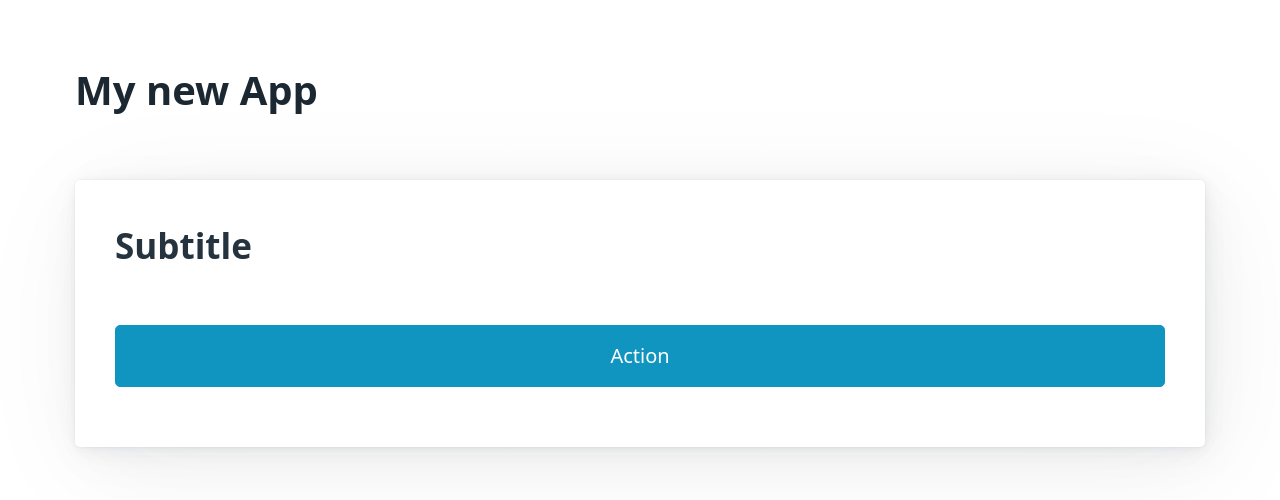
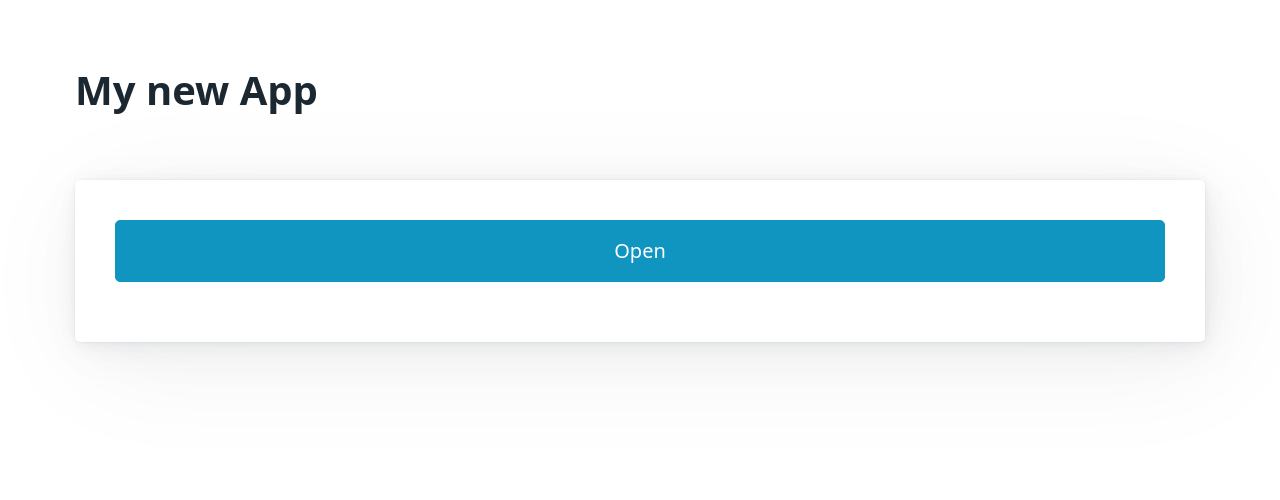
Before and after one commit to josenaldo/vite-js-react-minimal, a React (Vite) app: page / in a window 1280 px wide. Shown: the top 500 px of the page. Built offline with nearby package versions, Linux system fonts and the light colour scheme.

Commit message:
:sparkles: feat: Correction of tests

```diff
--- a/src/App.jsx
+++ b/src/App.jsx
@@ -1,17 +1,37 @@
 import React from 'react'
+
+import Togglable from '@/components/Togglable'
+import Alert from '@/components/Alert'
+import { ALERT_TYPE } from '@/components/Alert'
+
 import './App.css'
 
 function App() {
+  const [message, setMessage] = React.useState(null)
+
+  const showMessage = () => {
+    setMessage({
+      type: ALERT_TYPE.SUCCESS,
+      content: 'This is a success message',
+    })
+  }
+
+  const hideMessage = () => {
+    setMessage(null)
+  }
+
   return (
     <div className="container">
       <main>
+        <Alert message={message} setMessage={hideMessage} />
+
         <h1>My new App</h1>
-        <article>
+        <Togglable buttonLabel="Open">
           <h2>Subtitle</h2>
           <div className="grid">
-            <button onClick={() => console.log('Test')}>Action</button>
+            <button onClick={showMessage}>Action</button>
           </div>
-        </article>
+        </Togglable>
       </main>
     </div>
   )
--- a/src/components/Alert.css
+++ b/src/components/Alert.css
@@ -4,7 +4,7 @@
   margin-bottom: 1rem;
 }
 
-.close-btn {
+.close-button {
   margin-left: 15px;
   font-weight: bold;
   float: right;
@@ -14,17 +14,17 @@
   transition: 0.3s;
 }
 
-.close-btn:hover {
+.close-button:hover {
   color: rgba(0, 0, 0, 0.5) !important;
   transform: scale(1.2) !important;
   transition: 0.3s;
 }
 
-.close-btn:focus {
+.close-button:focus {
   outline: none;
 }
 
-.close-btn:active {
+.close-button:active {
   transition: 0.3s;
   transform: scale(0.9) !important;
 }
--- a/src/components/Alert.jsx
+++ b/src/components/Alert.jsx
@@ -8,6 +8,27 @@ const ALERT_TYPE = {
   INFO: 'info',
 }
 
+/**
+ * Component that renders a message alert.
+ *
+ * @component
+ *
+ * @param {Object} props - The props object.
+ * @param {Object} props.message - The message object to display.
+ * @param {string} props.message.type - The type of the message (success, error, or info).
+ * @param {string} props.message.content - The main content of the message.
+ * @param {string} [props.message.details] - Additional details about the message.
+ * @param {Object} [props.message.error] - The error object associated with the message.
+ * @param {number} [props.message.error.statusCode] - The HTTP status code of the error.
+ * @param {string} [props.message.error.errorMessage] - The error message.
+ * @param {string} [props.message.error.errorDetails] - Additional details about the error.
+ * @param {function} props.setMessage - The function to call when the alert is closed.
+ *
+ * @returns {JSX.Element|null} - The rendered message alert, or null if no message is provided.
+ *
+ * @example
+ * <Alert message={{ type: 'success', content: 'The operation was successful' }} setMessage={setMessage} />
+ */
 const Alert = ({ message, setMessage }) => {
   const timeoutRef = React.useRef()
 
@@ -29,7 +50,7 @@ const Alert = ({ message, setMessage }) => {
 
   return (
     <div className={`alert alert-${message.type}`} role="alert">
-      <span className="close-btn" onClick={closeAlert} role="button">
+      <span className="close-button" onClick={closeAlert}>
         &times;
       </span>
       <p className="alert-title">{message.content}</p>
--- a/src/components/FormattedDate.jsx
+++ b/src/components/FormattedDate.jsx
@@ -12,7 +12,7 @@ import { utcToZonedTime } from 'date-fns-tz'
  * @param {Object} props - The props object.
  * @param {string} props.dateString - The ISO 8601 date string to format and display.
  *
- * @returns {JSX.Element} - The rendered <time> element containing the formatted date.
+ * @returns {JSX.Element} - The rendered <time> element containing the formatted date, or null if no dateString is provided.
  *
  * @example
  * <FormattedDate dateString="2022-03-17T14:30:00.000Z" />
--- a/src/components/Togglable.jsx
+++ b/src/components/Togglable.jsx
@@ -2,15 +2,16 @@ import React from 'react'
 import PropTypes from 'prop-types'
 
 /**
- * A reusable component for toggling the visibility of child components
+ * A reusable component for toggling the visibility of child components on a page.
  *
  * @component
  * @param {Object} props - The props object
  * @param {string} props.buttonLabel - The label for the toggle button
  * @param {React.ReactNode} props.children - The child components to be toggled
+ * @param {React.Ref} refs - The ref object passed to the component
  * @return {JSX.Element} - The rendered component
  */
-const Togglable = React.forwardRef((props, refs) => {
+const Togglable = React.forwardRef(({ buttonLabel, children }, refs) => {
   const [visible, setVisible] = React.useState(false)
 
   React.useImperativeHandle(refs, () => {
@@ -26,7 +27,7 @@ const Togglable = React.forwardRef((props, refs) => {
   if (!visible) {
     return (
       <article>
-        <button onClick={toggleVisibility}>{props.buttonLabel}</button>
+        <button onClick={toggleVisibility}>{buttonLabel}</button>
       </article>
     )
   }
@@ -34,7 +35,7 @@ const Togglable = React.forwardRef((props, refs) => {
   return (
     <article>
       <div>
-        {props.children}
+        {children}
         <button className="cancel-button secondary" onClick={toggleVisibility}>
           Cancel
         </button>
@@ -48,6 +49,7 @@ Togglable.displayName = 'Togglable'
 Togglable.propTypes = {
   buttonLabel: PropTypes.string.isRequired,
   children: PropTypes.node.isRequired,
+  ref: PropTypes.object,
 }
 
 export default Togglable
--- a/src/styles/root.css
+++ b/src/styles/root.css
@@ -1,10 +1,5 @@
 /* Purple Dark scheme*/
-[data-theme='dark'] {
-  /* --primary: #7c4dff;
-  --primary-hover: #6a40e0;
-  --primary-focus: rgba(124, 77, 255, 0.25);
-  --primary-inverse: #fff; */
-
+:root {
   --primary: #b39ddb;
   --primary-text: #7b5ea7;
   --primary-hover: #9e88cc;
```
Also changed, not shown: 1 other file (tests, documents, lock files or other folders).
